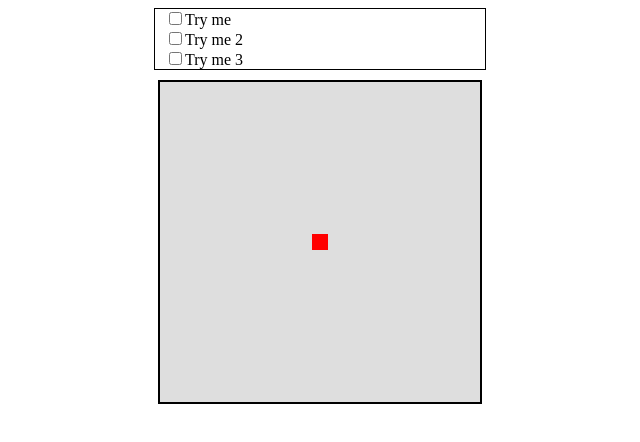
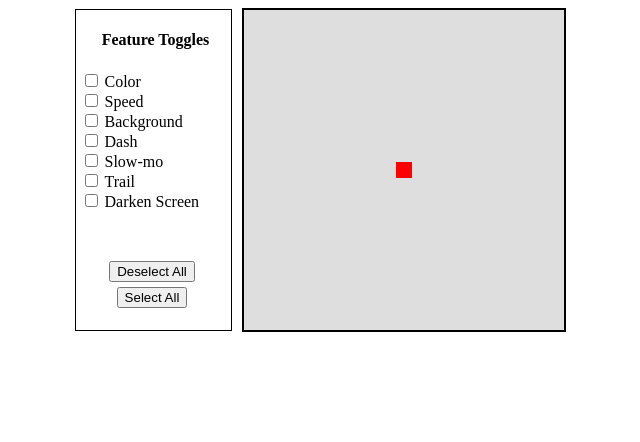
Before and after one commit to MasterMilkX/week2-prototype, a plain HTML site: page index.html in a window 1280 px wide. Shown: the whole page, without its empty margins (320-960 px from the left). Drawn offline with Linux system fonts and the light colour scheme.

Commit message:
layout fix

```diff
--- a/code.js
+++ b/code.js
@@ -1,10 +1,9 @@
 //set up the canvas
-var canvas = document.createElement("canvas");
-canvas.id = "game";
+var canvas = document.getElementById("game");
 var ctx = canvas.getContext("2d");
 canvas.width = 320;
 canvas.height = 320;
-document.body.appendChild(canvas);
+//document.body.appendChild(canvas);
 
 var size = 16;
 
@@ -148,6 +147,15 @@ function changeFeature(feat){
 	}
 }
 
+//changes all the values of the feature toggles from on/off
+function changeChecks(selectType){
+	let val = (selectType == "deselect" ? false : true);
+	let checkboxes = document.getElementsByClassName("featTog");
+	for(let c=0;c<checkboxes.length;c++){
+		checkboxes[c].checked = val;
+	}
+}
+
 //main game loop
 function main(){
 	requestAnimationFrame(main);
--- a/index.html
+++ b/index.html
@@ -7,15 +7,18 @@
 				text-align: center;
 			}
 			#juiceTog{
-				text-align: left;
+				width:150px;
+				height:320px;
 				border:1px solid black;
-				width:320px;
-				margin-left: auto;
-				margin-right: auto;
-				padding-left: 10px;
-				padding-bottom: 10px
-				padding-top:10px;
-				margin-bottom: 10px
+				padding-right: 0;
+			    margin-left: auto;
+			    text-align: left;
+			    padding-left:5px;
+				margin-top: auto;
+				margin-bottom: auto;
+			}
+			#juiceTog input{
+				margin-right: 7px;
 			}
 			#game{
 				width:320px;
@@ -23,18 +26,36 @@
 				border:2px solid #000000;
 				padding-left: 0;
 				padding-right: 0;
-				margin-left: auto;
+				margin-left: 10px;
 				margin-right: auto;
+				margin-top: auto;
+				margin-bottom: auto;
 			}
 		</style>
 	</head>
 	<body onload='init()'>
+		<!--<div id="debugBar"><p id="debug" style="color:white">...</p></div>-->
+		<div id='container' style='display: flex'>
+			<div id='juiceTog'>
+				<h4 style='text-align: center'>Feature Toggles</h4>
 
-		<div id='juiceTog'>
-			<input type='checkbox' class='featTog' id='color'>Try me<br>
-			<input type='checkbox' class='featTog' id='speed'>Try me 2<br>
-			<input type='checkbox' class='featTog' id='background'>Try me 3<br>
+				<!-- put juicy features here -->
+				<input type='checkbox' class='featTog' id='color'>Color<br>
+				<input type='checkbox' class='featTog' id='speed'>Speed<br>
+				<input type='checkbox' class='featTog' id='background'>Background<br>
+				<input type='checkbox' class='featTog' id='dash'>Dash<br>
+				<input type='checkbox' class='featTog' id='slomo'>Slow-mo<br>
+				<input type='checkbox' class='featTog' id='trail'>Trail<br>
+				<input type='checkbox' class='featTog' id='dark'>Darken Screen<br>
+
+				<!-- select/deselect all button -->
+				<div style='text-align: center;margin-top: 50px'>
+					<input type='button' class='featTog' id='deselect' value='Deselect All' onclick='changeChecks("deselect")'>
+					<input type='button' class='featTog' id='select' value='Select All' style='margin-top: 5px' onclick='changeChecks("select")'>
+				</div>
+			</div>
+			<canvas id='game'>Browser not supported for HMTL5</canvas>
 		</div>
-		<!--<div id="debugBar"><p id="debug" style="color:white">...</p></div>-->
+
 		<script src="code.js"></script>
 	</body>
```
